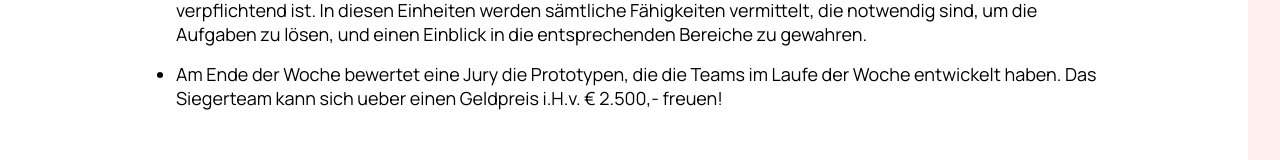
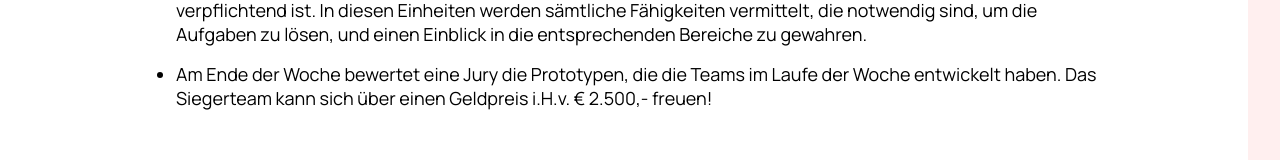
Before and after one commit to tiehm/hackathon-website, a React (Create React App) app: page /event in a window 1280 px wide. Shown: the part 578-738 px from the top of the page. Built offline with nearby package versions, Linux system fonts and the light colour scheme.

Commit message:
fix: use ü instead of ue

```diff
--- a/src/components/event/EventInformationList.tsx
+++ b/src/components/event/EventInformationList.tsx
@@ -24,7 +24,7 @@ export class EventInformationList extends React.Component {
     ' Bereiche zu gewahren.',
 
     'Am Ende der Woche bewertet eine Jury die Prototypen, die die Teams im' +
-    ' Laufe der Woche entwickelt haben. Das Siegerteam kann sich ueber einen' +
+    ' Laufe der Woche entwickelt haben. Das Siegerteam kann sich über einen' +
     ' Geldpreis i.H.v. € 2.500,- freuen!',
 
   ];
```
